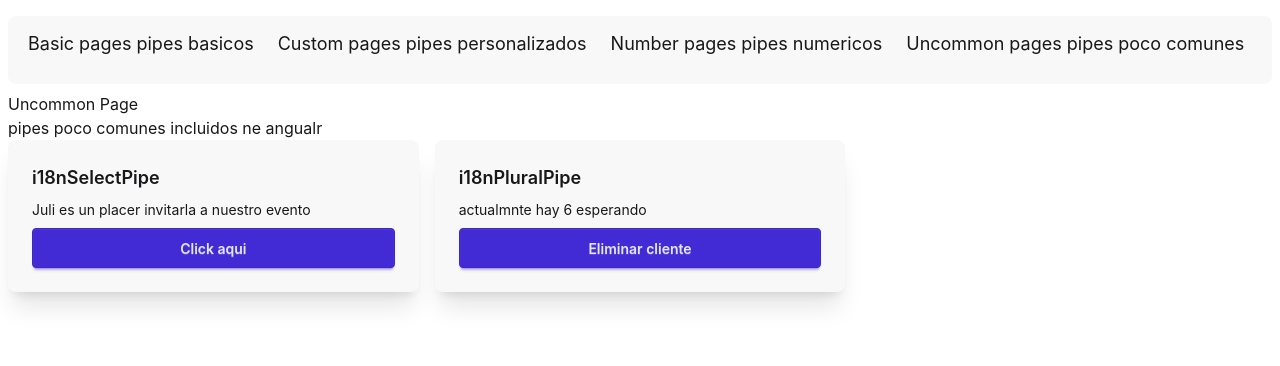
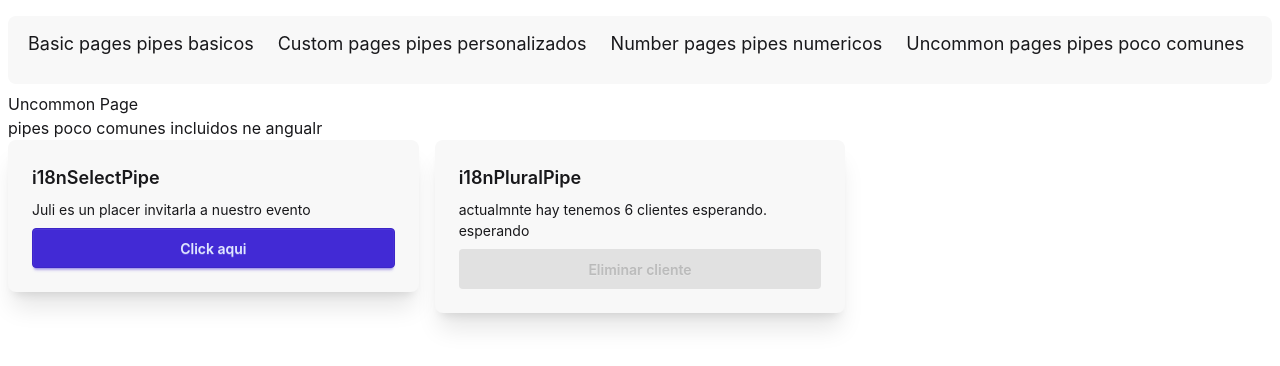
Before and after one commit to MarcoAndresSilva/Angular-pipes-app, an Angular app: page /uncommon in a window 1280 px wide. Shown: the top 366 px of the page. Built offline with nearby package versions, Linux system fonts and the light colour scheme.

Commit message:
I18mSelectPipe advance

```diff
--- a/src/app/pages/uncommon-page/uncommon-page.html
+++ b/src/app/pages/uncommon-page/uncommon-page.html
@@ -13,7 +13,9 @@
   </app-card>
 
   <app-card title="i18nPluralPipe">
-    <p>actualmnte hay {{ clients().length }} esperando</p>
-    <button class="btn btn-primary" (click)="deleteClient()">Eliminar cliente</button>
+    <p>actualmnte hay {{ clients().length | i18nPlural: clientsMap() }} esperando</p>
+    <button [disabled]="clients.length === 0" (click)="deleteClient()" class="btn btn-primary">
+      Eliminar cliente
+    </button>
   </app-card>
 </div>
--- a/src/app/pages/uncommon-page/uncommon-page.ts
+++ b/src/app/pages/uncommon-page/uncommon-page.ts
@@ -39,6 +39,11 @@ export default class UncommonPage {
   }
 
   // i18nPlural
+  clientsMap = signal({
+    '=0': 'no tenemos ningún cliente esperando.',
+    '=1': 'tenemos un cliente esperando.',
+    other: 'tenemos # clientes esperando.',
+  });
   clients = signal(['Lila', 'Juli', 'Bubu', 'papi', 'summeer', 'marco']);
   deleteClient() {
     this.clients.update((prev) => prev.slice(1));
```
